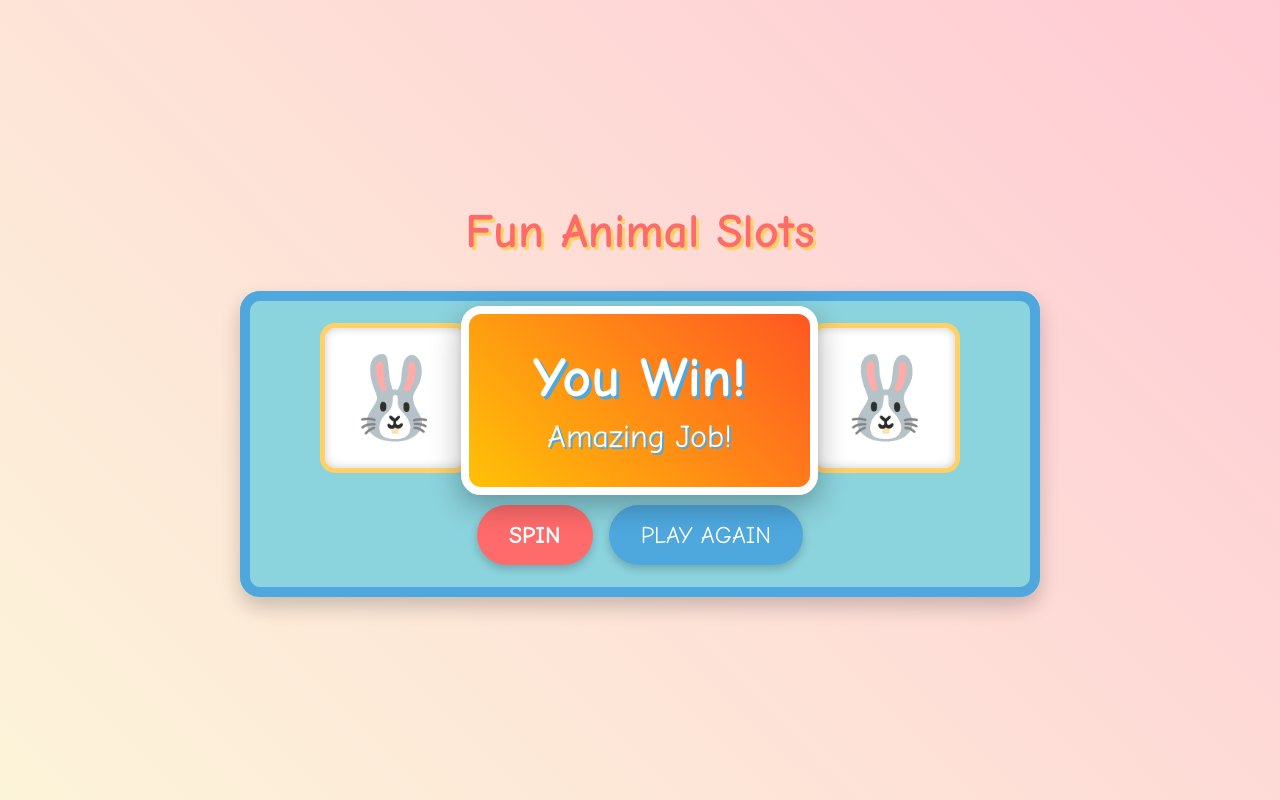
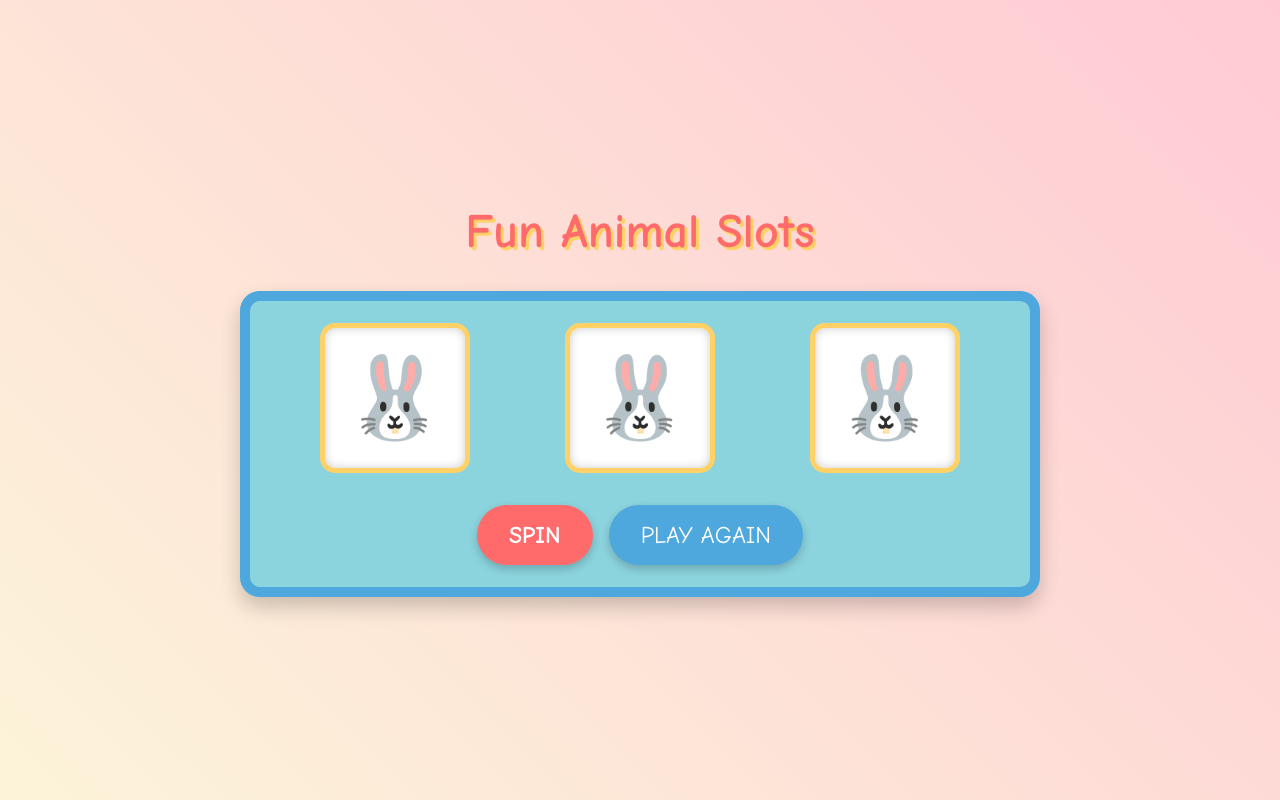
Before and after one commit to hnvt1989/kidslot, a website: page index.html in a window 1280 px wide. Drawn offline with Linux system fonts and the light colour scheme.

Commit message:
removed banner

```diff
--- a/index.html
+++ b/index.html
@@ -34,13 +34,6 @@
 
     <div id="confetti-container" class="hidden"></div>
 
-    <div id="win-banner" class="hidden">
-        <div class="win-banner-content">
-            <h2>You Win!</h2>
-            <p>Amazing Job!</p>
-        </div>
-    </div>
-
     <!-- Audio files with fallback paths for Vercel -->
     <audio id="spin-sound" src="sounds/spin.mp3" preload="auto" onerror="this.onerror=null; this.src='/sounds/spin.mp3';"></audio>
     <audio id="win-sound" src="sounds/win.mp3" preload="auto" onerror="this.onerror=null; this.src='/sounds/win.mp3';"></audio>
--- a/script.js
+++ b/script.js
@@ -7,7 +7,6 @@ document.addEventListener('DOMContentLoaded', () => {
     const winSound = document.getElementById('win-sound');
     const bgm = document.getElementById('bgm');
     const confettiContainer = document.getElementById('confetti-container');
-    const winBanner = document.getElementById('win-banner');
 
     // Array of items for the slot machine
     const items = [
@@ -35,9 +34,6 @@ document.addEventListener('DOMContentLoaded', () => {
             slot.textContent = randomItem.emoji;
             currentItems[index] = randomItem;
         });
-
-        // Make sure win banner is hidden on start
-        winBanner.classList.add('hidden');
 
         // Clear any previous confetti
         confettiContainer.classList.add('hidden');
@@ -89,7 +85,6 @@ document.addEventListener('DOMContentLoaded', () => {
         spinButton.disabled = true;
         confettiContainer.classList.add('hidden');
         confettiContainer.innerHTML = '';
-        winBanner.classList.add('hidden');
 
         // Play spin sound (if available)
         if (spinSound && spinSound.play) {
@@ -178,14 +173,6 @@ document.addEventListener('DOMContentLoaded', () => {
         // Show confetti
         createConfetti();
 
-        // Show win banner
-        winBanner.classList.remove('hidden');
-
-        // Hide win banner after 3 seconds
-        setTimeout(() => {
-            winBanner.classList.add('hidden');
-        }, 3000);
-
         // Add jackpot speech after a short delay
         setTimeout(() => {
             const congratsText = `Wow! You got three ${currentItems[0].name}s! Amazing job!`;
@@ -245,7 +232,6 @@ document.addEventListener('DOMContentLoaded', () => {
         spinButton.disabled = false;
         confettiContainer.classList.add('hidden');
         confettiContainer.innerHTML = '';
-        winBanner.classList.add('hidden');
 
         // Set new random items
         slots.forEach((slot, index) => {
--- a/styles.css
+++ b/styles.css
@@ -124,47 +124,6 @@ button:active {
     display: none;
 }
 
-/* Win Banner */
-#win-banner {
-    position: fixed;
-    top: 0;
-    left: 0;
-    width: 100%;
-    height: 100%;
-    display: flex;
-    justify-content: center;
-    align-items: center;
-    z-index: 2000;
-    pointer-events: none;
-}
-
-.win-banner-content {
-    background: linear-gradient(45deg, #FFC107, #FF5722);
-    border-radius: 20px;
-    padding: 2rem 4rem;
-    box-shadow: 0 10px 30px rgba(0, 0, 0, 0.3);
-    text-align: center;
-    animation: bounce 0.5s ease infinite alternate;
-    border: 8px solid white;
-}
-
-.win-banner-content h2 {
-    color: white;
-    font-size: 3.5rem;
-    margin-bottom: 0.5rem;
-    text-shadow: 3px 3px 0 #4EA8DE;
-}
-
-.win-banner-content p {
-    color: white;
-    font-size: 2rem;
-    text-shadow: 2px 2px 0 #4EA8DE;
-}
-
-@keyframes bounce {
-    from { transform: scale(1); }
-    to { transform: scale(1.05); }
-}
 
 /* Media queries for responsiveness */
 @media (max-width: 768px) {
@@ -192,15 +151,4 @@ button:active {
         font-size: 1.25rem;
     }
 
-    .win-banner-content {
-        padding: 1.5rem 2.5rem;
-    }
-
-    .win-banner-content h2 {
-        font-size: 2.5rem;
-    }
-
-    .win-banner-content p {
-        font-size: 1.5rem;
-    }
 }
```
